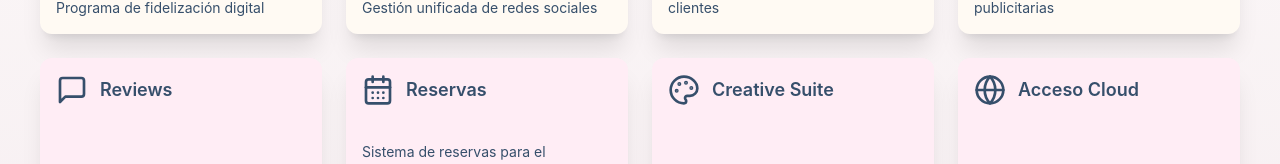
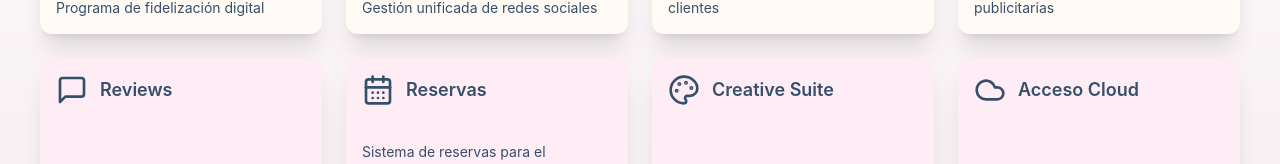
Before and after one commit to VictorNavasH/creativemindhub, a React (Vite) app: page / in a window 1280 px wide. Shown: the part 366-530 px from the top of the page. Built offline with nearby package versions, Linux system fonts and the light colour scheme; a web font is replaced by a local one.

Commit message:
Fix: Change Cloud Access module logo

```diff
--- a/src/data/marketing-tools.tsx
+++ b/src/data/marketing-tools.tsx
@@ -7,7 +7,7 @@ import {
   Users,
   Video,
   Brain,
-  Globe
+  Cloud
 } from "lucide-react";
 
 export const marketingTools: Tool[] = [
@@ -100,7 +100,7 @@ export const marketingTools: Tool[] = [
   },
   {
     title: "Acceso Cloud",
-    icon: <Globe className="w-full h-full" />,
+    icon: <Cloud className="w-full h-full" />,
     description: "Acceso a almacenamiento en la nube",
     bgColor: "#FFEDF5",
     link: "#",
```
